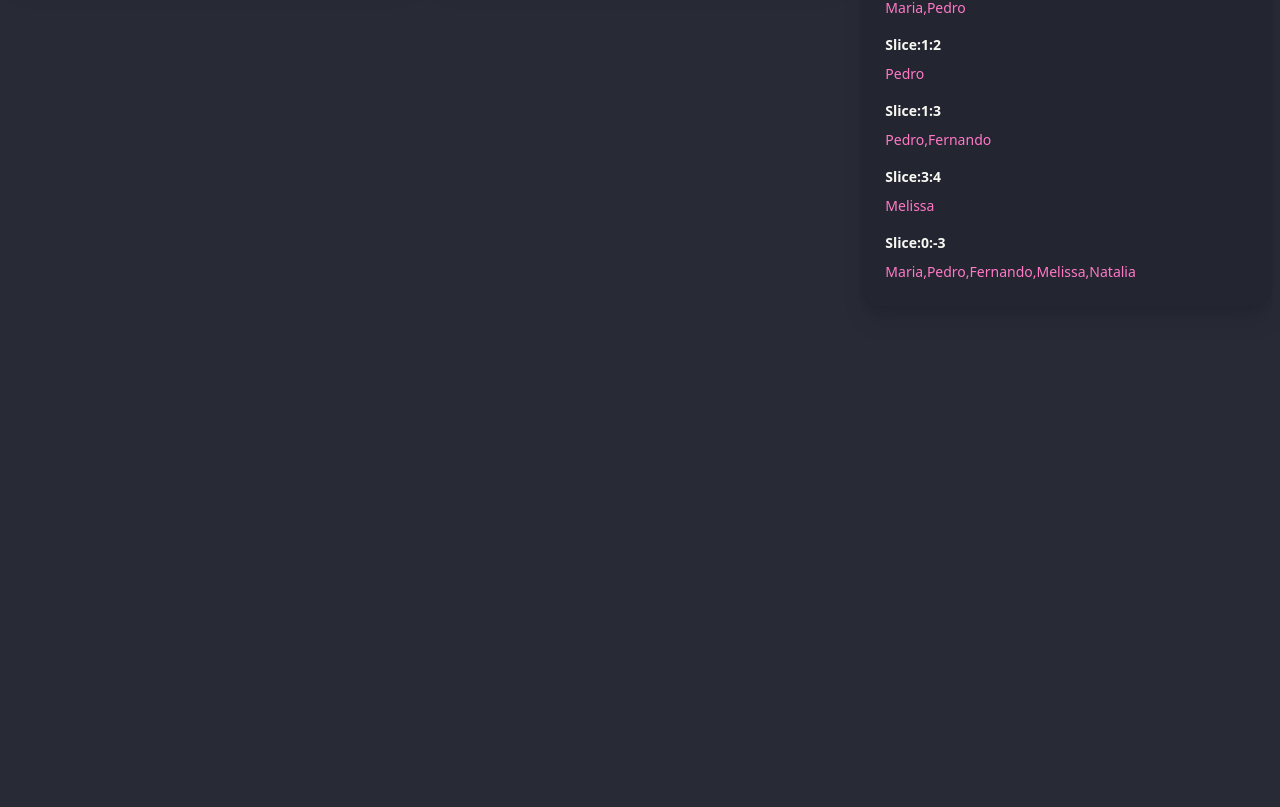
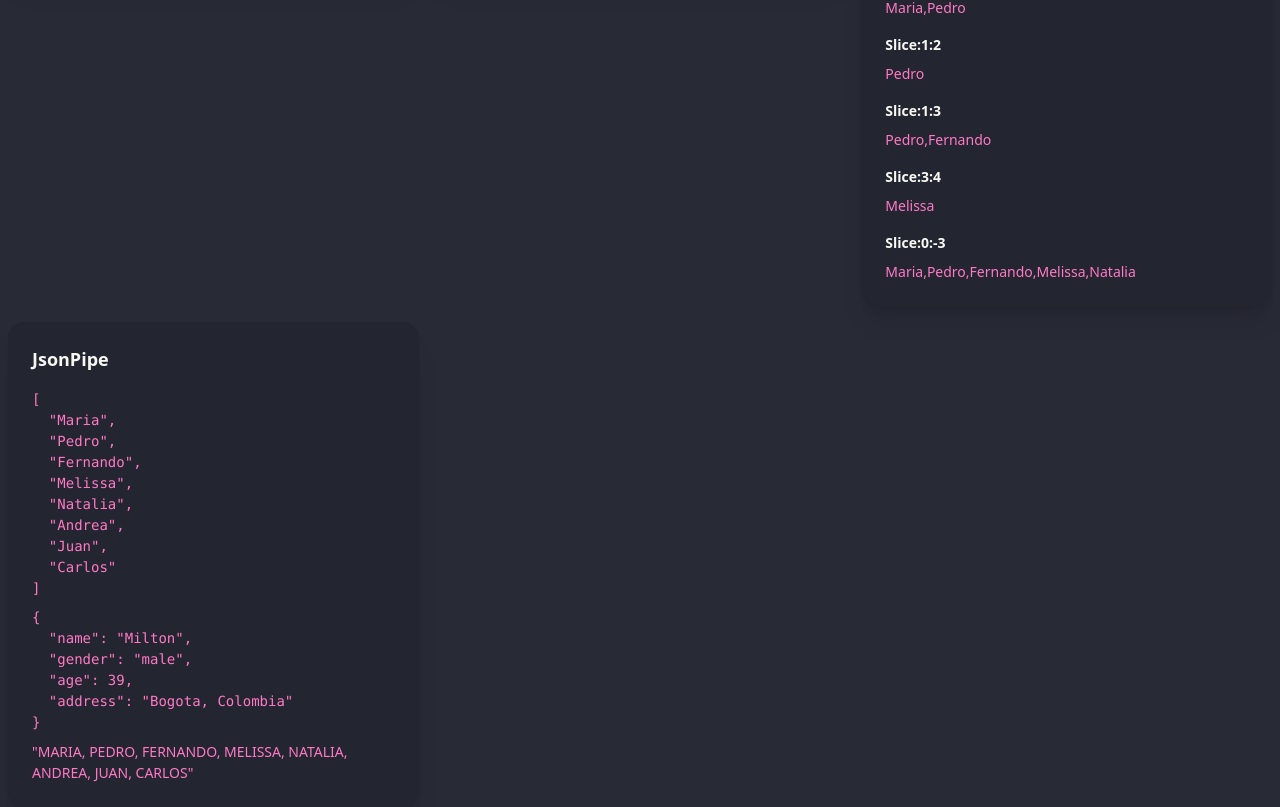
Before and after one commit to GenerationMilton/angular-pipes, an Angular app: page /uncommon in a window 1280 px wide. Shown: the part 339-1146 px from the top of the page. Before the commit the page ends 800 px from the top, so only its background shows below. Built offline with nearby package versions, Linux system fonts and the light colour scheme.

Commit message:
angular :sparkles: JsonPipe in pipes

```diff
--- a/src/app/pages/uncommon-page/uncommon-page.component.html
+++ b/src/app/pages/uncommon-page/uncommon-page.component.html
@@ -48,5 +48,14 @@
 
   </app-card>
 
+  <app-card title="JsonPipe">
+    <pre class="text-primary">{{ clients() | json }}</pre>
+
+    <pre class="text-primary">{{ client() | json }}</pre>
+
+    <p class="text-primary">{{ clients().join(", ") | json | uppercase }}</p>
+
+  </app-card>
+
 
 </div>
--- a/src/app/pages/uncommon-page/uncommon-page.component.ts
+++ b/src/app/pages/uncommon-page/uncommon-page.component.ts
@@ -1,6 +1,6 @@
 import {  Component, signal } from '@angular/core';
 import { CardComponent } from "../../components/card/card.component";
-import { I18nPluralPipe, I18nSelectPipe, SlicePipe } from '@angular/common';
+import { I18nPluralPipe, I18nSelectPipe, JsonPipe, SlicePipe, UpperCasePipe } from '@angular/common';
 
 //2 clients
 const client1 ={
@@ -19,7 +19,7 @@
 
 @Component({
   selector: 'app-uncommon-page',
-  imports: [CardComponent, I18nSelectPipe, I18nPluralPipe, SlicePipe],
+  imports: [CardComponent, I18nSelectPipe, I18nPluralPipe, SlicePipe, JsonPipe, UpperCasePipe],
   templateUrl: './uncommon-page.component.html',
 })
 export default class UncommonPageComponent {
```
